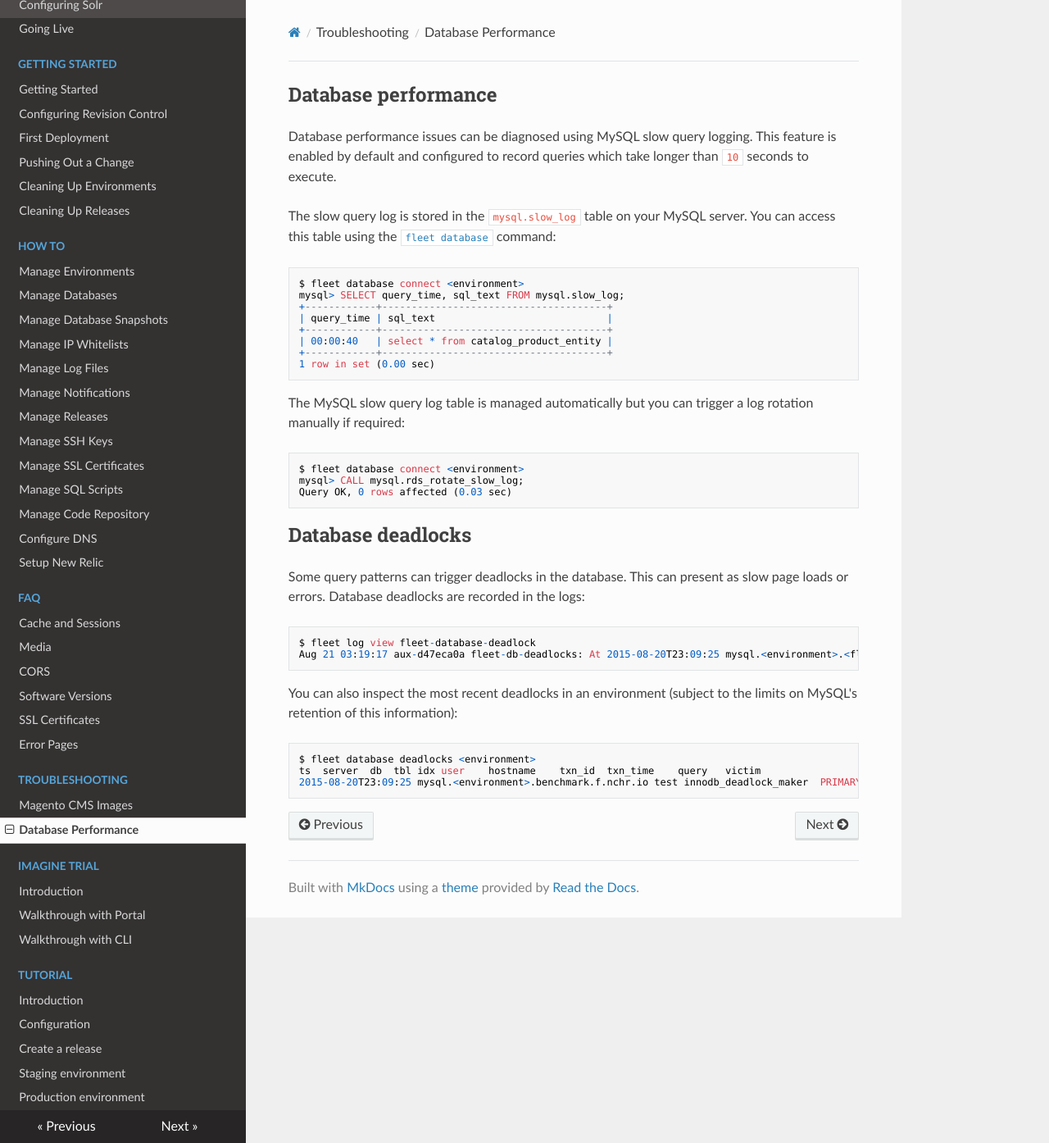
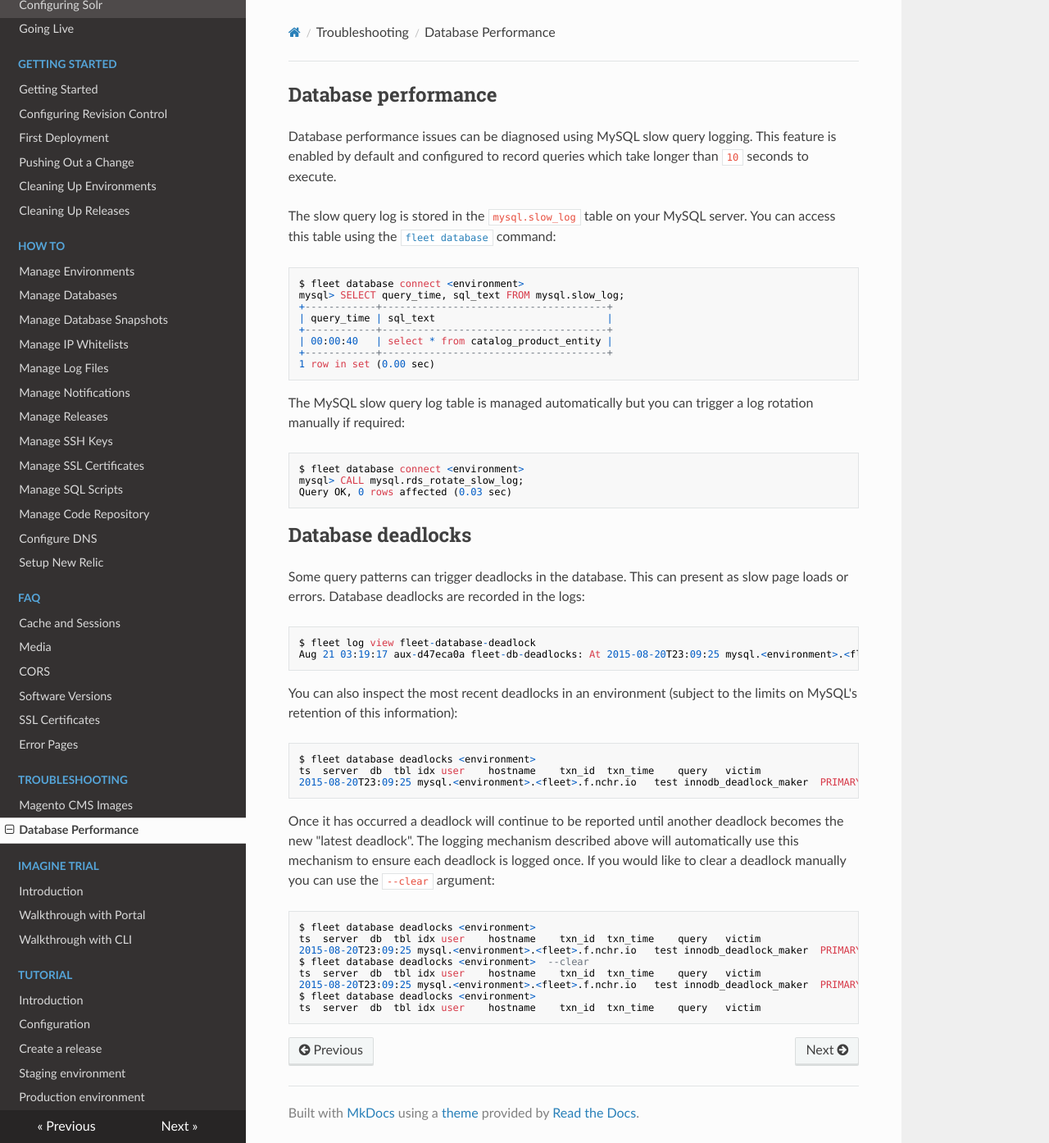
Before and after one commit to anchor/fleet-magento-docs, an MkDocs documentation site: the page built from docs/troubleshooting/database.md, in a window 1280 px wide and 1394 px high. Shown: the whole window at 82% size. Built offline with MkDocs 1.6.1, drawn with Linux system fonts in a browser that asks for light colours; nearby versions of some CDN libraries; old or Windows-style settings are respelled for this version of MkDocs.

Commit message:
Add docs for fleet-database-deadlocks --clear

````diff
--- a/docs/troubleshooting/database.md
+++ b/docs/troubleshooting/database.md
@@ -47,5 +47,22 @@ You can also inspect the most recent deadlocks in an environment
 ```
 $ fleet database deadlocks <environment>
 ts	server	db	tbl	idx	user	hostname	txn_id	txn_time	query	victim
-2015-08-20T23:09:25	mysql.<environment>.benchmark.f.nchr.io	test innodb_deadlock_maker	PRIMARY	master		0	24	UPDATE catalog SET price = 10000; 0
+2015-08-20T23:09:25	mysql.<environment>.<fleet>.f.nchr.io	test innodb_deadlock_maker	PRIMARY	master		0	24	UPDATE catalog SET price = 10000; 0
 ```
+
+Once it has occurred a deadlock will continue to be reported until
+another deadlock becomes the new "latest deadlock". The logging
+mechanism described above will automatically use this mechanism to
+ensure each deadlock is logged once. If you would like to clear a
+deadlock manually you can use the `--clear` argument:
+
+```
+$ fleet database deadlocks <environment>
+ts	server	db	tbl	idx	user	hostname	txn_id	txn_time	query	victim
+2015-08-20T23:09:25	mysql.<environment>.<fleet>.f.nchr.io	test innodb_deadlock_maker	PRIMARY	master		0	24	UPDATE catalog SET price = 10000; 0
+$ fleet database deadlocks <environment>  --clear
+ts	server	db	tbl	idx	user	hostname	txn_id	txn_time	query	victim
+2015-08-20T23:09:25	mysql.<environment>.<fleet>.f.nchr.io	test innodb_deadlock_maker	PRIMARY	master		0	24	UPDATE catalog SET price = 10000; 0
+$ fleet database deadlocks <environment>
+ts	server	db	tbl	idx	user	hostname	txn_id	txn_time	query	victim
+```
````
